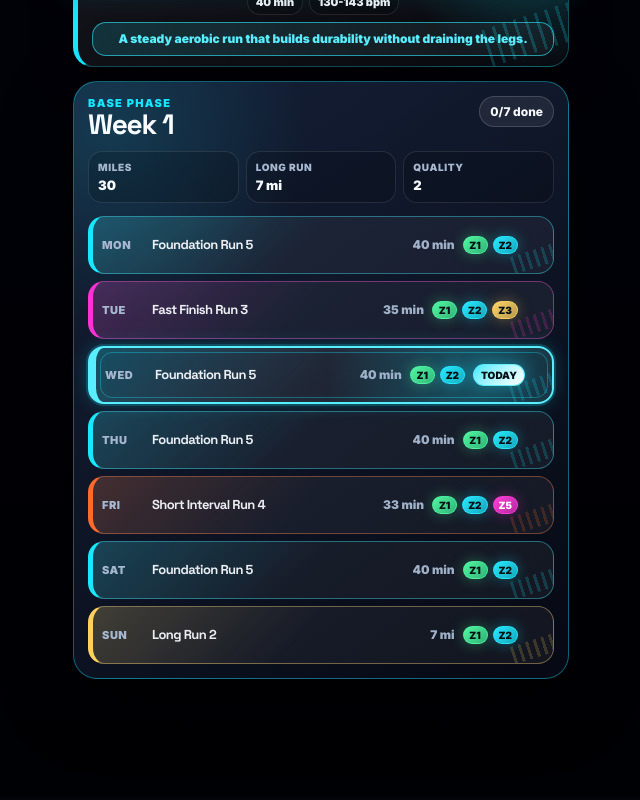
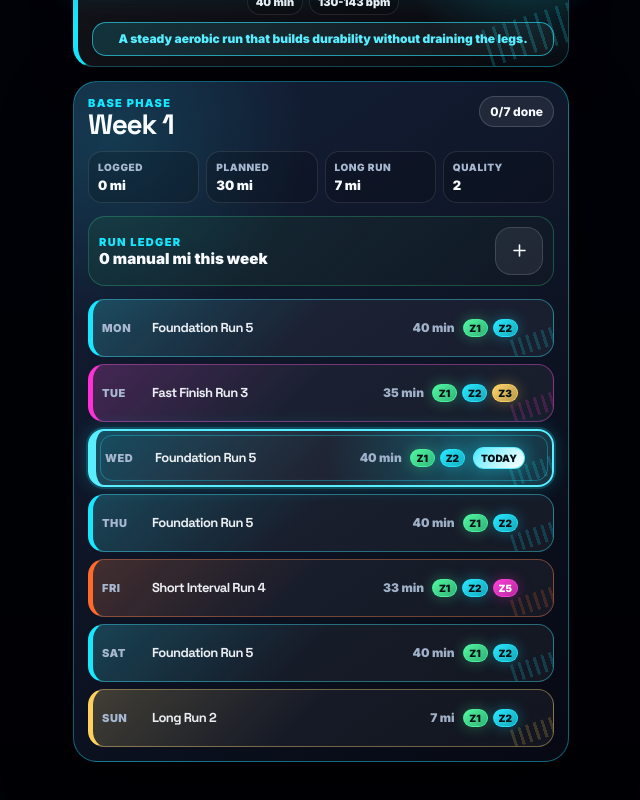
Before and after one commit to NancyCu/half-ass, a React (Vite) app: page / in a window 1280 px wide. Shown: the part 802-1602 px from the top of the page, without its empty margins (319-959 px from the left). Built offline with nearby package versions, Linux system fonts and the light colour scheme.

Commit message:
Add manual run ledger

```diff
--- a/src/hooks/useProgress.ts
+++ b/src/hooks/useProgress.ts
@@ -13,18 +13,33 @@ export type WorkoutProgress = {
   updatedAt?: string
 }
 
+export type ManualRunEntry = {
+  id: string
+  date: string
+  name: string
+  distanceMiles: number
+  durationMinutes?: number
+  pace?: string
+  averageHr?: number
+  createdAt: string
+}
+
 export type ProgressState = {
   workouts: Record<string, WorkoutProgress>
+  manualRuns: ManualRunEntry[]
 }
 
-const initialProgress: ProgressState = { workouts: {} }
+const initialProgress: ProgressState = { workouts: {}, manualRuns: [] }
 
 function readProgress(): ProgressState {
   try {
     const raw = window.localStorage.getItem(STORAGE_KEY)
     if (!raw) return initialProgress
     const parsed = JSON.parse(raw) as ProgressState
-    return { workouts: parsed.workouts ?? {} }
+    return {
+      workouts: parsed.workouts ?? {},
+      manualRuns: Array.isArray(parsed.manualRuns) ? parsed.manualRuns : [],
+    }
   } catch {
     return initialProgress
   }
@@ -42,6 +57,7 @@ export function useProgress() {
 
   function updateWorkout(id: string, patch: WorkoutProgress) {
     setProgress((current) => ({
+      ...current,
       workouts: {
         ...current.workouts,
         [id]: {
@@ -68,12 +84,36 @@ export function useProgress() {
     })
   }
 
+  function addManualRun(entry: Omit<ManualRunEntry, 'id' | 'createdAt'>) {
+    setProgress((current) => ({
+      ...current,
+      manualRuns: [
+        {
+          ...entry,
+          id: crypto.randomUUID(),
+          createdAt: new Date().toISOString(),
+        },
+        ...(current.manualRuns ?? []),
+      ],
+    }))
+  }
+
+  function removeManualRun(id: string) {
+    setProgress((current) => ({
+      ...current,
+      manualRuns: (current.manualRuns ?? []).filter((run) => run.id !== id),
+    }))
+  }
+
   function resetProgress() {
     setProgress(initialProgress)
   }
 
   function importProgress(next: ProgressState) {
-    setProgress({ workouts: next.workouts ?? {} })
+    setProgress({
+      workouts: next.workouts ?? {},
+      manualRuns: Array.isArray(next.manualRuns) ? next.manualRuns : [],
+    })
   }
 
   const summary = useMemo(() => {
@@ -105,6 +145,8 @@ export function useProgress() {
     setStatus,
     setNote,
     toggleFlag,
+    addManualRun,
+    removeManualRun,
     resetProgress,
     importProgress,
   }
--- a/src/index.css
+++ b/src/index.css
@@ -1337,7 +1337,12 @@ input:focus {
 .calendar-block-card.race-week,
 .roadmap-week-card.race-week { border-color: rgba(255, 209, 92, 0.72); box-shadow: var(--shadow), 0 0 34px rgba(255, 209, 92, 0.2); }
 
-.block-summary-strip,
+.block-summary-strip {
+  display: grid;
+  grid-template-columns: repeat(4, minmax(0, 1fr));
+  gap: 7px;
+}
+
 .roadmap-facts {
   display: grid;
   grid-template-columns: repeat(3, minmax(0, 1fr));
@@ -2289,6 +2294,145 @@ dd {
     linear-gradient(145deg, rgba(22, 34, 59, 0.94), rgba(7, 10, 21, 0.9));
 }
 
+.run-ledger {
+  display: grid;
+  gap: 9px;
+  border: 1px solid rgba(66, 247, 155, 0.24);
+  border-radius: 17px;
+  padding: 10px;
+  background:
+    linear-gradient(135deg, rgba(66, 247, 155, 0.09), rgba(255, 255, 255, 0.025)),
+    rgba(0, 0, 0, 0.12);
+}
+
+.run-ledger-header {
+  display: flex;
+  align-items: center;
+  justify-content: space-between;
+  gap: 10px;
+}
+
+.run-ledger-header strong {
+  display: block;
+  margin-top: 2px;
+  color: var(--text);
+  font-size: 0.95rem;
+  line-height: 1.1;
+  font-weight: 950;
+}
+
+.run-ledger-toggle {
+  flex: 0 0 auto;
+  width: 42px;
+  height: 42px;
+  border-radius: 14px;
+  border-color: rgba(66, 247, 155, 0.36);
+  color: var(--green);
+  background: rgba(66, 247, 155, 0.09);
+}
+
+.manual-run-form {
+  display: grid;
+  gap: 9px;
+}
+
+.manual-run-form label {
+  display: grid;
+  gap: 6px;
+  min-width: 0;
+  color: var(--muted);
+  font-size: 10px;
+  font-weight: 850;
+  letter-spacing: 0.06em;
+  text-transform: uppercase;
+}
+
+.manual-run-form input {
+  min-height: 43px;
+  border-radius: 13px;
+  padding: 10px 11px;
+  font-size: 14px;
+  letter-spacing: 0;
+  text-transform: none;
+}
+
+.manual-run-grid {
+  display: grid;
+  grid-template-columns: repeat(2, minmax(0, 1fr));
+  gap: 8px;
+}
+
+.manual-run-grid label:first-child {
+  grid-column: 1 / -1;
+}
+
+.manual-run-form .primary-button {
+  min-height: 42px;
+  padding-block: 9px;
+}
+
+.form-hint {
+  margin: 0;
+  color: var(--muted);
+  font-size: 12px;
+  font-weight: 750;
+  line-height: 1.3;
+}
+
+.form-hint.danger {
+  color: #ff9ab3;
+}
+
+.run-ledger-list {
+  display: grid;
+  gap: 7px;
+}
+
+.run-ledger-row {
+  display: grid;
+  grid-template-columns: minmax(0, 1fr) 34px;
+  align-items: center;
+  gap: 8px;
+  min-width: 0;
+  border: 1px solid rgba(255, 255, 255, 0.09);
+  border-radius: 14px;
+  padding: 8px;
+  background: rgba(255, 255, 255, 0.04);
+}
+
+.run-ledger-row strong,
+.run-ledger-row span {
+  display: block;
+  min-width: 0;
+  overflow: hidden;
+  text-overflow: ellipsis;
+  white-space: nowrap;
+}
+
+.run-ledger-row strong {
+  color: rgba(248, 251, 255, 0.92);
+  font-size: 13px;
+  font-weight: 900;
+}
+
+.run-ledger-row span {
+  margin-top: 2px;
+  color: var(--muted);
+  font-size: 11px;
+  font-weight: 750;
+}
+
+.run-ledger-row button {
+  width: 34px;
+  height: 34px;
+  display: grid;
+  place-items: center;
+  border: 1px solid rgba(255, 59, 112, 0.32);
+  border-radius: 12px;
+  color: #ff9ab3;
+  background: rgba(255, 59, 112, 0.08);
+}
+
 .dashboard-day-list {
   display: grid;
   gap: 7px;
--- a/src/pages/Dashboard.tsx
+++ b/src/pages/Dashboard.tsx
@@ -1,9 +1,11 @@
-import { useState, type CSSProperties } from 'react'
+import { Plus, Trash2 } from 'lucide-react'
+import { useState, type CSSProperties, type FormEvent } from 'react'
 import { ProgressSummary } from '../components/ProgressSummary'
 import { ZoneChips } from '../components/ZoneChips'
 import { allWorkouts, trainingPlan, type Workout } from '../data/trainingPlan'
 import { getWorkoutLibraryEntry } from '../data/workoutLibrary'
 import type { useProgress } from '../hooks/useProgress'
+import { getMonday, parseISODate, toISODate } from '../utils/dates'
 import { getCurrentWeek, getPlanTiming, getWorkoutForDate, workoutDateLabel } from '../utils/workouts'
 
 type ProgressApi = ReturnType<typeof useProgress>
@@ -15,6 +17,19 @@ function workoutLoad(workout: Workout) {
 
 function estimatedWeekMiles(workouts: Workout[]) {
   return Math.round(workouts.reduce((total, workout) => total + workoutLoad(workout), 0))
+}
+
+function formatMiles(miles: number) {
+  if (!Number.isFinite(miles)) return '0'
+  return miles.toFixed(miles % 1 === 0 ? 0 : 1)
+}
+
+function formatRunDate(isoDate: string) {
+  return new Intl.DateTimeFormat(undefined, { weekday: 'short', month: 'short', day: 'numeric' }).format(parseISODate(isoDate))
+}
+
+function isWithinRange(isoDate: string, startISO: string, endISO: string) {
+  return isoDate >= startISO && isoDate <= endISO
 }
 
 function isLongWorkout(workout: Workout) {
@@ -46,8 +61,17 @@ export function Dashboard({
 }) {
   const [drillWeek, setDrillWeek] = useState<number | null>(null)
   const [focusedPhase, setFocusedPhase] = useState<string | null>(null)
+  const [isManualRunOpen, setIsManualRunOpen] = useState(false)
+  const [manualRunName, setManualRunName] = useState('Run Ledger Entry')
+  const [manualRunDate, setManualRunDate] = useState(() => toISODate(new Date()))
+  const [manualRunDistance, setManualRunDistance] = useState('')
+  const [manualRunTime, setManualRunTime] = useState('')
+  const [manualRunPace, setManualRunPace] = useState('')
+  const [manualRunHr, setManualRunHr] = useState('')
   const todayWorkout = getWorkoutForDate(new Date(), week1Start)
   const today = todayWorkout ?? trainingPlan[0].days[0]
+  const todayISO = toISODate(new Date())
+  const weekStartISO = toISODate(getMonday(new Date()))
   const isWorkoutToday = Boolean(todayWorkout)
   const currentWeek = getCurrentWeek(week1Start)
   const planTiming = getPlanTiming(week1Start)
@@ -67,8 +91,11 @@ export function Dashboard({
   const completedWeekLoad = currentWeek.days
     .filter((workout) => progressApi.progress.workouts[workout.id]?.status === 'completed')
     .reduce((total, workout) => total + workoutLoad(workout), 0)
+  const manualRunsThisWeek = (progressApi.progress.manualRuns ?? []).filter((run) => isWithinRange(run.date, weekStartISO, todayISO))
+  const manualWeekMiles = manualRunsThisWeek.reduce((total, run) => total + run.distanceMiles, 0)
+  const loggedWeekMiles = completedWeekLoad + manualWeekMiles
   const loadPercent = plannedLoad > 0 ? Math.round((completedLoad / plannedLoad) * 100) : 0
-  const weeklyLoadPercent = currentWeekLoad > 0 ? Math.round((completedWeekLoad / currentWeekLoad) * 100) : 0
+  const weeklyLoadPercent = currentWeekLoad > 0 ? Math.round((loggedWeekMiles / currentWeekLoad) * 100) : 0
   const statusCounts = {
     completed: progressApi.summary.completed,
     modified: progressApi.summary.modified,
@@ -88,6 +115,31 @@ export function Dashboard({
   const todayFlags = todayProgress?.flags ?? []
   const circumference = 2 * Math.PI * 42
   const ringOffset = circumference - (progressApi.summary.percentage / 100) * circumference
+  const manualRunError = manualRunDistance && Number.parseFloat(manualRunDistance) <= 0 ? 'Distance needs to be above 0.' : ''
+
+  function addManualRun(event: FormEvent<HTMLFormElement>) {
+    event.preventDefault()
+    const distanceMiles = Number.parseFloat(manualRunDistance)
+    const durationMinutes = manualRunTime ? Number.parseFloat(manualRunTime) : undefined
+    const averageHr = manualRunHr ? Math.round(Number.parseFloat(manualRunHr)) : undefined
+    if (!Number.isFinite(distanceMiles) || distanceMiles <= 0) return
+
+    progressApi.addManualRun({
+      date: isWithinRange(manualRunDate, weekStartISO, todayISO) ? manualRunDate : todayISO,
+      name: manualRunName.trim() || 'Run Ledger Entry',
+      distanceMiles,
+      durationMinutes: durationMinutes && durationMinutes > 0 ? durationMinutes : undefined,
+      pace: manualRunPace.trim() || undefined,
+      averageHr: averageHr && averageHr > 0 ? averageHr : undefined,
+    })
+    setManualRunName('Run Ledger Entry')
+    setManualRunDate(todayISO)
+    setManualRunDistance('')
+    setManualRunTime('')
+    setManualRunPace('')
+    setManualRunHr('')
+    setIsManualRunOpen(false)
+  }
 
   return (
     <main className="screen">
@@ -130,7 +182,7 @@ export function Dashboard({
           <div>
             <span>Weekly load</span>
             <strong>{weeklyLoadPercent}%</strong>
-            <div className="progress-track" aria-hidden="true"><span style={{ width: `${weeklyLoadPercent}%` }} /></div>
+            <div className="progress-track" aria-hidden="true"><span style={{ width: `${Math.min(weeklyLoadPercent, 100)}%` }} /></div>
           </div>
           <div>
             <span>Plan load</span>
@@ -242,10 +294,69 @@ export function Dashboard({
           <span className="mini-progress">{weeklyDone}/7 done</span>
         </div>
         <div className="block-summary-strip" aria-label={`Week ${currentWeek.week} summary`}>
-          <span><small>Miles</small><strong>{weeklyMiles}</strong></span>
+          <span><small>Logged</small><strong>{formatMiles(loggedWeekMiles)} mi</strong></span>
+          <span><small>Planned</small><strong>{weeklyMiles} mi</strong></span>
           <span><small>Long run</small><strong>{weeklyLongRun?.miles ?? 0} mi</strong></span>
           <span><small>Quality</small><strong>{weeklyQuality}</strong></span>
         </div>
+        <section className="run-ledger" aria-label="Run Ledger manual entries">
+          <div className="run-ledger-header">
+            <div>
+              <p className="eyebrow">Run Ledger</p>
+              <strong>{formatMiles(manualWeekMiles)} manual mi this week</strong>
+            </div>
+            <button className="icon-button run-ledger-toggle" type="button" onClick={() => setIsManualRunOpen((open) => !open)} aria-label={isManualRunOpen ? 'Close manual run form' : 'Add manual run'}>
+              <Plus size={19} />
+            </button>
+          </div>
+          {isManualRunOpen ? (
+            <form className="manual-run-form" onSubmit={addManualRun}>
+              <label>
+                <span>Run name</span>
+                <input value={manualRunName} onChange={(event) => setManualRunName(event.target.value)} />
+              </label>
+              <div className="manual-run-grid">
+                <label>
+                  <span>Date</span>
+                  <input type="date" min={weekStartISO} max={todayISO} value={manualRunDate} onChange={(event) => setManualRunDate(event.target.value)} />
+                </label>
+                <label>
+                  <span>Distance</span>
+                  <input type="number" inputMode="decimal" min="0.01" step="0.01" placeholder="3.25" value={manualRunDistance} onChange={(event) => setManualRunDistance(event.target.value)} required />
+                </label>
+                <label>
+                  <span>Time</span>
+                  <input type="number" inputMode="decimal" min="1" step="1" placeholder="32" value={manualRunTime} onChange={(event) => setManualRunTime(event.target.value)} />
+                </label>
+                <label>
+                  <span>Pace</span>
+                  <input inputMode="text" placeholder="9:45/mi" value={manualRunPace} onChange={(event) => setManualRunPace(event.target.value)} />
+                </label>
+                <label>
+                  <span>Avg HR</span>
+                  <input type="number" inputMode="numeric" min="40" max="230" step="1" placeholder="142" value={manualRunHr} onChange={(event) => setManualRunHr(event.target.value)} />
+                </label>
+              </div>
+              {manualRunError ? <p className="form-hint danger">{manualRunError}</p> : <p className="form-hint">Counts toward logged miles from Monday through today.</p>}
+              <button className="primary-button" type="submit">Add run</button>
+            </form>
+          ) : null}
+          {manualRunsThisWeek.length ? (
+            <div className="run-ledger-list">
+              {manualRunsThisWeek.map((run) => (
+                <article className="run-ledger-row" key={run.id}>
+                  <div>
+                    <strong>{run.name}</strong>
+                    <span>{formatRunDate(run.date)} · {formatMiles(run.distanceMiles)} mi{run.durationMinutes ? ` · ${run.durationMinutes} min` : ''}{run.pace ? ` · ${run.pace}` : ''}{run.averageHr ? ` · ${run.averageHr} bpm` : ''}</span>
+                  </div>
+                  <button type="button" onClick={() => progressApi.removeManualRun(run.id)} aria-label={`Remove ${run.name}`}>
+                    <Trash2 size={16} />
+                  </button>
+                </article>
+              ))}
+            </div>
+          ) : null}
+        </section>
         <div className="dashboard-day-list">
           {currentWeek.days.map((workout) => {
             const status = progressApi.progress.workouts[workout.id]?.status
```
